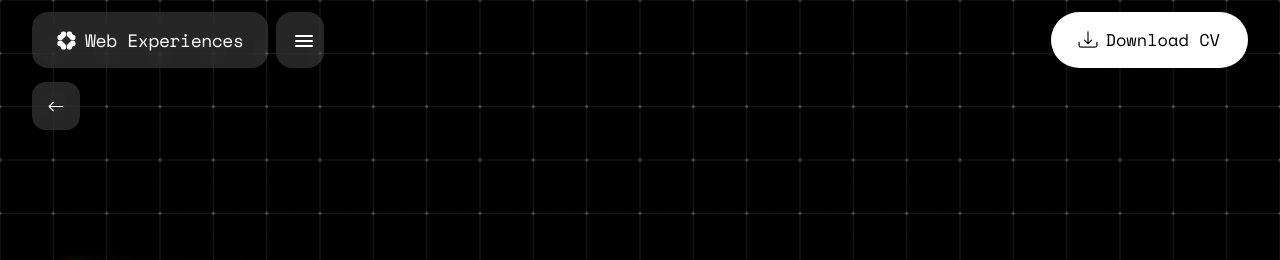
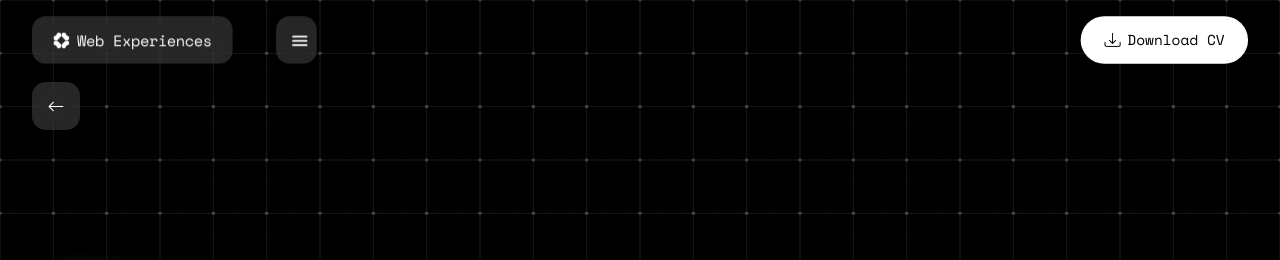
Before and after one commit to hosseinmoayed/portfolio, a website: page web-experiences.html in a window 1280 px wide. Shown: the top 260 px of the page. Drawn offline with nearby package versions, Linux system fonts and the light colour scheme; no server answers; animation ran at ten frames a second; a web font is replaced by a local one.

Commit message:
Navbar size knob for laptop widths
One variable (--nav-scale, default 0.85) scales all three navbar
elements — logo pill, menu pill, download CV — plus their contents,
in the 1024–1439px band only. transform-origin pins the left pills
to the left edge and CV to the right; the CV hover/active scale
effects are preserved relative to the knob. Edit the single :root
number to retune. Desktop and mobile untouched. Applied to all
three pages.

```diff
--- a/web-experiences.html
+++ b/web-experiences.html
@@ -36,6 +36,17 @@
   .menu-pill.open { width: 290px; }
   .menu-links { opacity: 0; transform: translateX(15px); transition: opacity .3s ease, transform .3s ease; pointer-events: none; }
   .menu-pill.open .menu-links { opacity: 1; transform: none; pointer-events: auto; }
+
+  /* ===== NAVBAR SIZE KNOB (laptop 1024–1439px only) — same as index.html =====
+     scale: 1 = unchanged · 0.85 = 15% smaller · 0.8 = 20% smaller … */
+  :root { --nav-scale: 0.85; }                    /* <-- EDIT THIS NUMBER */
+  @media (min-width: 1024px) and (max-width: 1439.98px) {
+    #logoPill { transform: scale(var(--nav-scale)); transform-origin: left center; }
+    #menuPill { transform: scale(var(--nav-scale)); transform-origin: left center; }
+    #dlBtn    { transform: scale(var(--nav-scale)); transform-origin: right center; }
+    #dlBtn:hover  { transform: scale(calc(var(--nav-scale) * 1.035)); }
+    #dlBtn:active { transform: scale(calc(var(--nav-scale) * 0.97)); }
+  }
   /* Mobile: the hamburger is hidden — the back-chip covers navigation
      (same behaviour as index.html hiding it in favour of its bottom tabs). */
   @media (max-width: 767px) {
```
Also changed, not shown: cinematic-ads.html (+11 -0 lines), index.html (+14 -0 lines).
